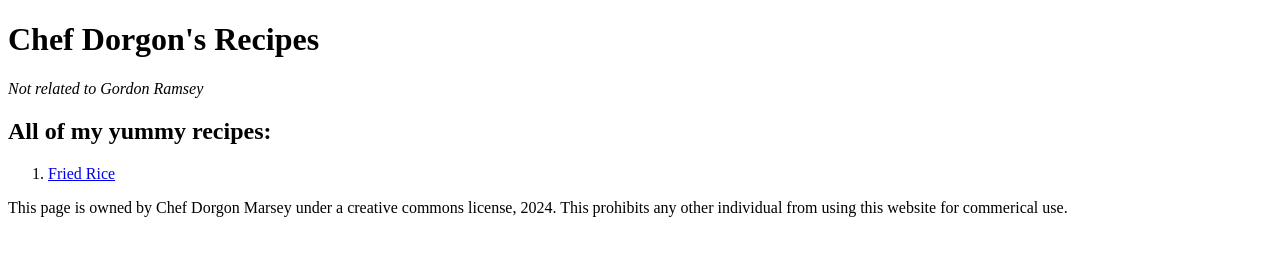
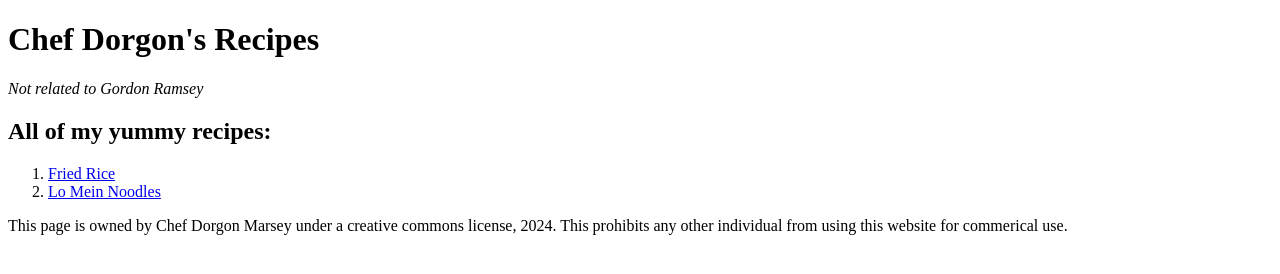
Before and after one commit to attackersalt/recipes, a plain HTML site: page index.html in a window 1280 px wide. Drawn offline with Linux system fonts and the light colour scheme.

Commit message:
Add link to noodles.html

```diff
--- a/index.html
+++ b/index.html
@@ -11,6 +11,7 @@
     <h2>All of my yummy recipes:</h2>
     <ol>
       <li><a href="./recipes/friedrice.html">Fried Rice</a></li>
+      <li><a href="./recipes/noodles.html">Lo Mein Noodles</a></li>
     </ol>
     <p>This page is owned by Chef Dorgon Marsey under a creative commons license, 2024. This prohibits any other individual from using this website for commerical use.</p>
   </body>
```
